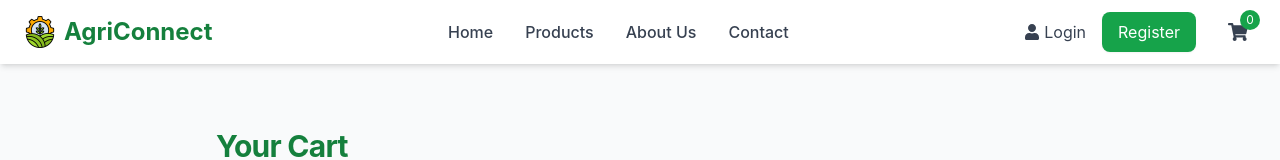
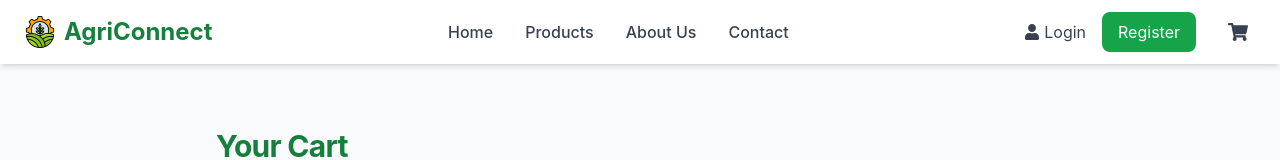
Before and after one commit to aitipamulalassya/AgriConnect, a React (Create React App) app: page /cart in a window 1280 px wide. Shown: the top 160 px of the page. Built offline with nearby package versions, Linux system fonts and the light colour scheme.

Commit message:
Update Navbar.jsx

```diff
--- a/src/components/Navbar.jsx
+++ b/src/components/Navbar.jsx
@@ -2,9 +2,13 @@ import React, { useState } from 'react';
 import { Link } from 'react-router-dom';
 import { FaShoppingCart, FaUser } from 'react-icons/fa';
 import logo from '../assets/images/logo.png';
-
+import { useCart } from '../context/CartContext';
 const Navbar = () => {
   const [isMobileMenuOpen, setIsMobileMenuOpen] = useState(false);
+  const { cartItems } = useCart();
+
+  // Total count of items (e.g., 2 apples + 3 bananas = 5)
+  const totalQuantity = cartItems.reduce((sum, item) => sum + item.quantity, 0);
 
   const toggleMobileMenu = () => {
     setIsMobileMenuOpen(!isMobileMenuOpen);
@@ -41,9 +45,13 @@ const Navbar = () => {
 
           {/* Cart */}
           <Link to="/cart" className="relative p-2 text-gray-700 hover:text-green-600 transition-colors">
-            <FaShoppingCart className="text-xl" />
-            <span className="absolute -top-1 -right-1 bg-green-600 text-white text-xs rounded-full h-5 w-5 flex items-center justify-center">0</span>
-          </Link>
+      <FaShoppingCart className="text-xl" />
+      {totalQuantity > 0 && (
+        <span className="absolute -top-1 -right-1 bg-green-600 text-white text-xs rounded-full h-5 w-5 flex items-center justify-center">
+          {totalQuantity}
+        </span>
+      )}
+    </Link>
 
           {/* Mobile Menu Button */}
           <button onClick={toggleMobileMenu} className="md:hidden text-gray-700">
```
